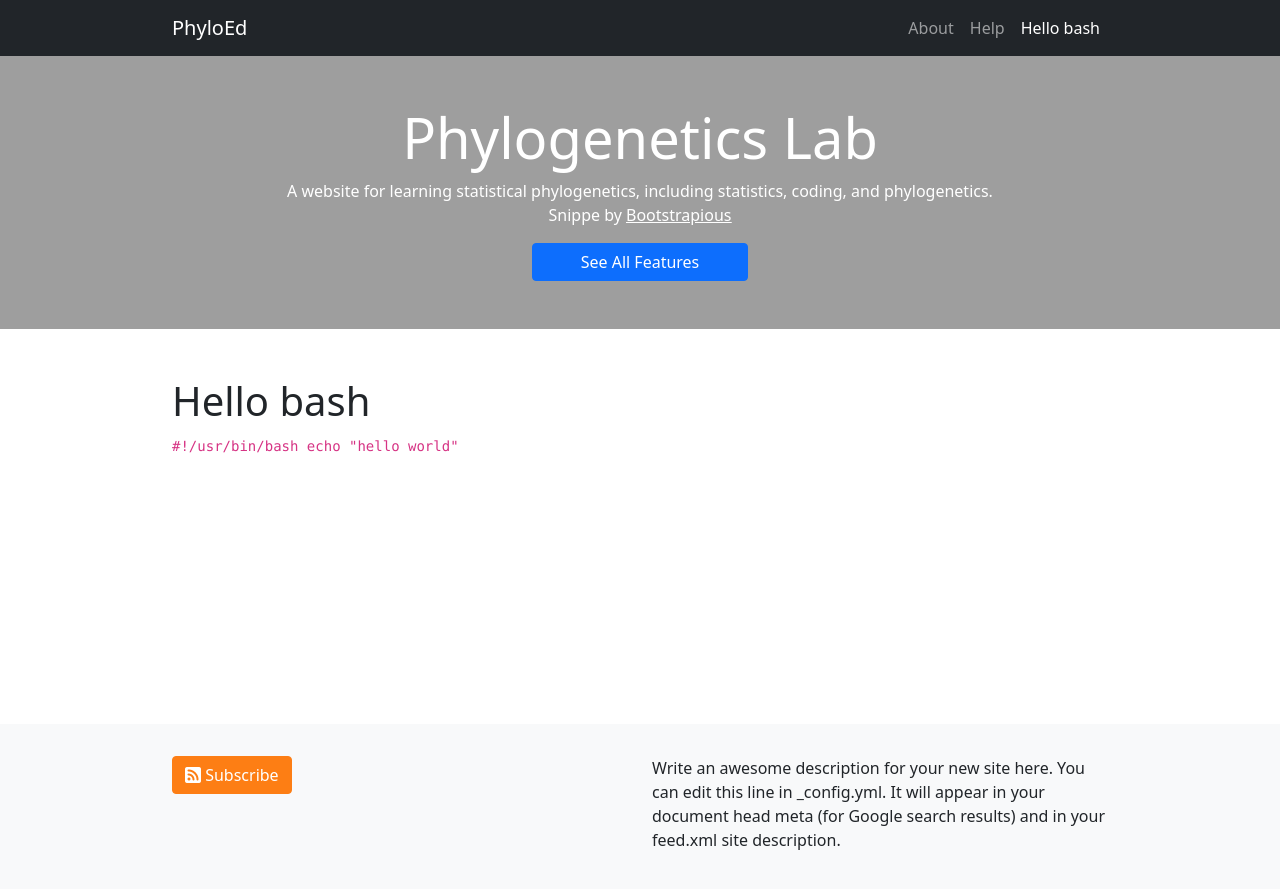
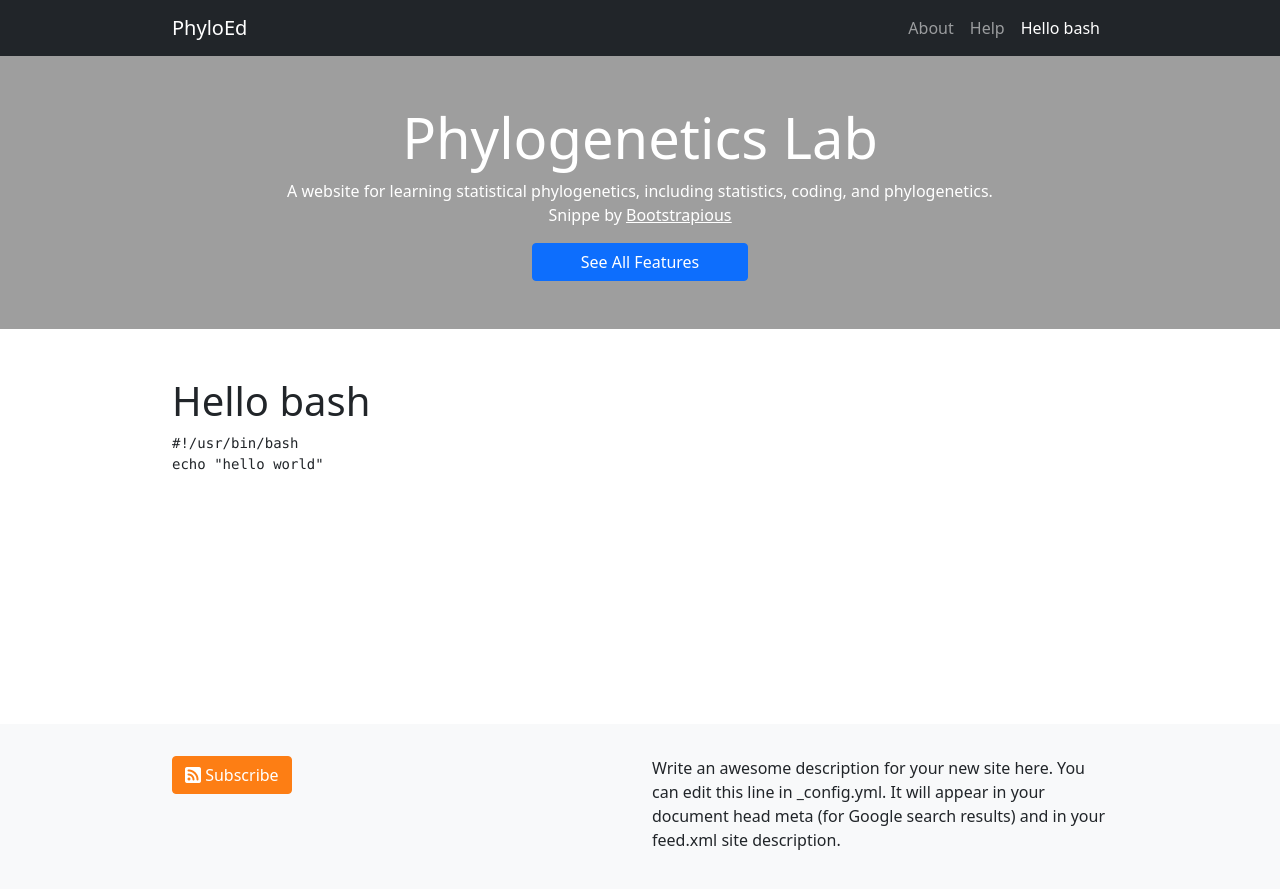
Before and after one commit to lliu1871/PhyEd, a Jekyll site: the page built from pages/test.markdown, in a window 1280 px wide. Shown: the top 889 px of the page. Built offline with Jekyll 4.4.1, drawn with Linux system fonts in a browser that asks for light colours; our own code applies the rules of GitHub Pages for plain Markdown files.

Commit message:
Update test.markdown

````diff
--- a/pages/test.markdown
+++ b/pages/test.markdown
@@ -5,7 +5,7 @@ permalink: /page/test
 
 # Hello bash
 
-<code>
+```shell
 #!/usr/bin/bash
 echo "hello world"
-</code>
+```
````
